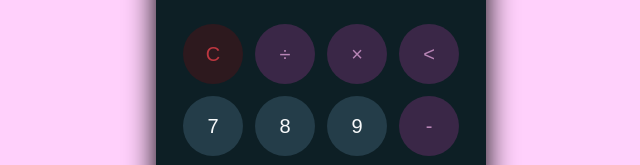
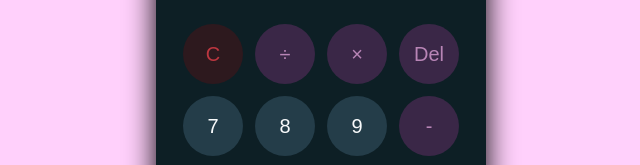
Before and after one commit to rahajengr/calculator, a plain HTML site: page index.html in a window 1280 px wide. Shown: the part 287-452 px from the top of the page, 319-959 px from the left. Drawn offline with Linux system fonts and the light colour scheme.

Commit message:
Update index.html

```diff
--- a/index.html
+++ b/index.html
@@ -22,7 +22,7 @@
                         <td><button class="btn-operator" id="clear">C</button></td>
                         <td><button class="btn-operator" id="/">&divide;</button></td>
                         <td><button class="btn-operator" id="*">&times;</button></td>
-                        <td><button class="btn-operator" id="backspace"><</button></td>
+                        <td><button class="btn-operator" id="backspace">Del</button></td>
                     </tr>
                     <tr>
                         <td><button class="btn-number" id="7">7</button></td>
```
